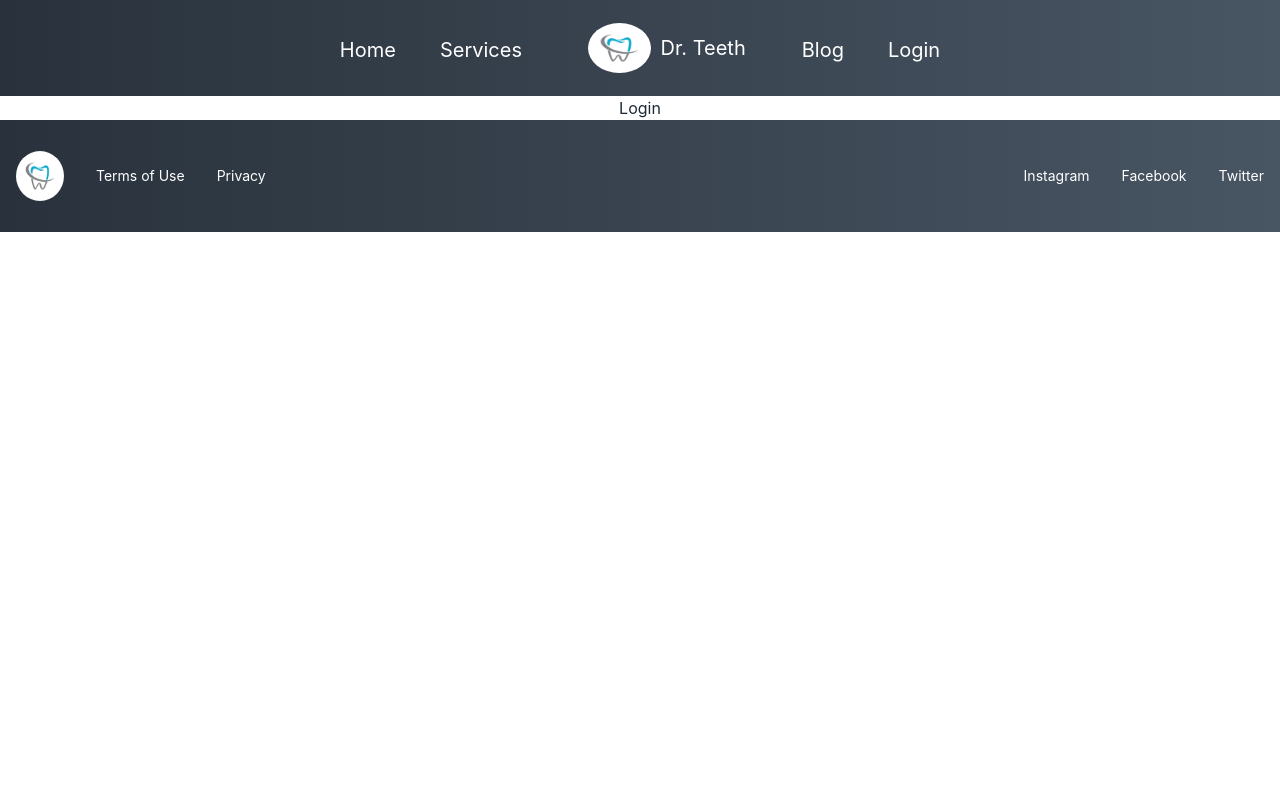
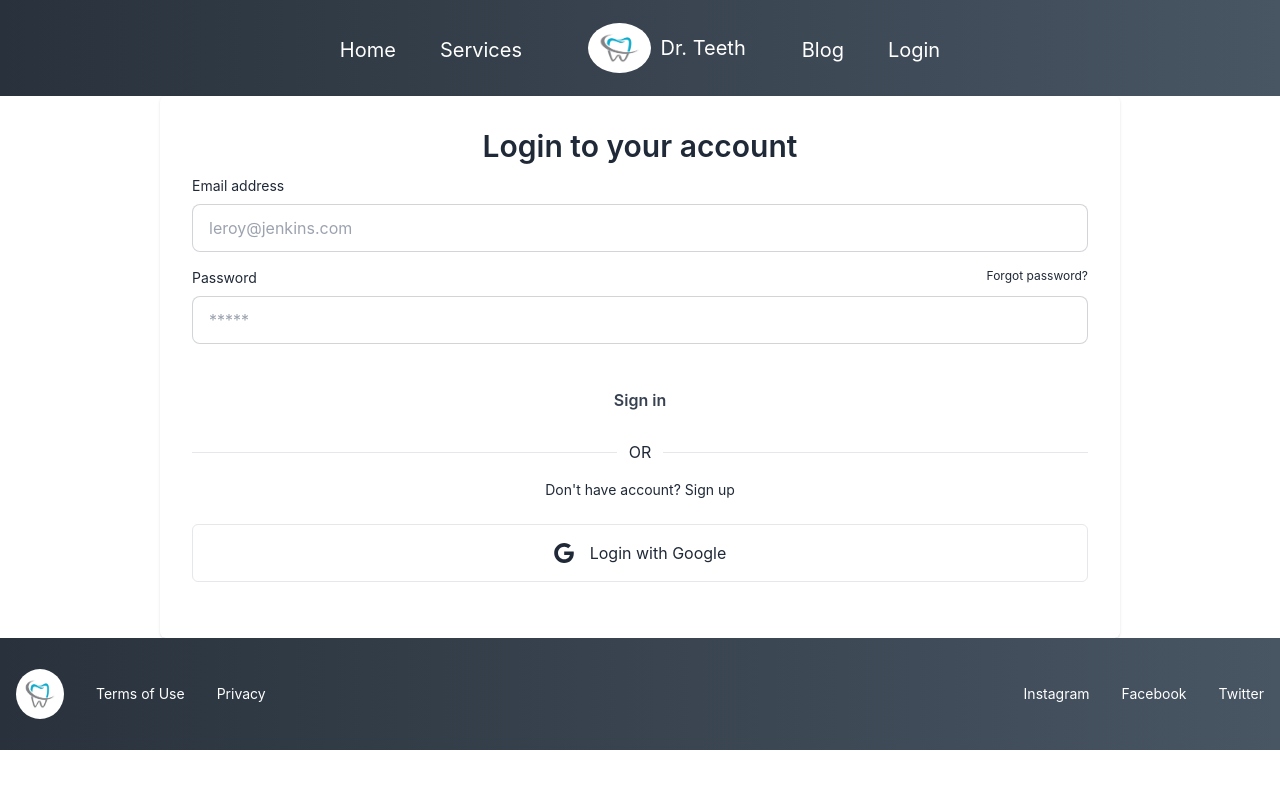
Before and after one commit to Fahim-2001/Dr-Teeth-Client, a React (Create React App) app: page /login in a window 1280 px wide. Shown: the top 788 px of the page. Built offline with nearby package versions, Linux system fonts and the light colour scheme.

Commit message:
Login and Signup pages added

```diff
--- a/src/Pages/Login/Login.js
+++ b/src/Pages/Login/Login.js
@@ -1,9 +1,90 @@
 import React from "react";
+import { Link } from "react-router-dom";
 
 const Login = () => {
   return (
-    <div>
-      <h1>Login</h1>
+    <div className="w-3/4 mx-auto  p-4 rounded-md shadow sm:p-8 dark:bg-gray-900 dark:text-gray-100">
+      <h2 className="mb-3 text-3xl font-semibold text-center">
+        Login to your account
+      </h2>
+      <form
+        novalidate=""
+        action=""
+        className="space-y-8 ng-untouched ng-pristine ng-valid "
+      >
+        <div className="space-y-4">
+          <div className="space-y-2">
+            <label for="email" className="block text-sm text-left">
+              Email address
+            </label>
+            <input
+              type="email"
+              name="email"
+              id="email"
+              placeholder="leroy@jenkins.com"
+              className="input w-full  input-bordered"
+            />
+          </div>
+          <div className="space-y-2">
+            <div className="flex justify-between">
+              <label for="password" className="text-sm">
+                Password
+              </label>
+              <Link
+                rel="noopener noreferrer"
+                href="#"
+                className="text-xs hover:underline dark:text-gray-400"
+              >
+                Forgot password?
+              </Link>
+            </div>
+            <input
+              type="password"
+              name="password"
+              id="password"
+              placeholder="*****"
+              className="input w-full  input-bordered"
+            />
+          </div>
+        </div>
+        <button
+          type="button"
+          className="w-full px-8 py-3 text-gray-700 font-semibold rounded-md hover:bg-gray-700 hover:text-white"
+        >
+          Sign in
+        </button>
+      </form>
+      <div className="flex items-center w-full my-4">
+        <hr className="w-full dark:text-gray-400" />
+        <p className="px-3 dark:text-gray-400">OR</p>
+        <hr className="w-full dark:text-gray-400" />
+      </div>
+      <p className="text-sm text-center dark:text-gray-400">
+        Don't have account?{" "}
+        <Link
+          to="/signup"
+          rel="noopener noreferrer"
+          className="focus:underline hover:underline"
+        >
+          Sign up
+        </Link>
+      </p>
+      <div className="my-6 space-y-4">
+        <button
+          aria-label="Login with Google"
+          type="button"
+          className="flex items-center justify-center w-full p-4 space-x-4 border rounded-md focus:ring-2 focus:ring-offset-1 dark:border-gray-400 focus:ring-violet-400"
+        >
+          <svg
+            xmlns="http://www.w3.org/2000/svg"
+            viewBox="0 0 32 32"
+            className="w-5 h-5 fill-current"
+          >
+            <path d="M16.318 13.714v5.484h9.078c-0.37 2.354-2.745 6.901-9.078 6.901-5.458 0-9.917-4.521-9.917-10.099s4.458-10.099 9.917-10.099c3.109 0 5.193 1.318 6.38 2.464l4.339-4.182c-2.786-2.599-6.396-4.182-10.719-4.182-8.844 0-16 7.151-16 16s7.156 16 16 16c9.234 0 15.365-6.49 15.365-15.635 0-1.052-0.115-1.854-0.255-2.651z"></path>
+          </svg>
+          <p>Login with Google</p>
+        </button>
+      </div>
     </div>
   );
 };
--- a/src/Pages/Shared/Header/Header/Header.js
+++ b/src/Pages/Shared/Header/Header/Header.js
@@ -28,7 +28,7 @@
         </ul>
         <Link
           rel="noopener noreferrer"
-          href="#"
+          to="/home"
           aria-label="Back to homepage"
           className="flex items-center p-2"
         >
--- a/src/Pages/SignUp/SignUp.js
+++ b/src/Pages/SignUp/SignUp.js
@@ -1,9 +1,104 @@
 import React from "react";
+import { Link } from "react-router-dom";
 
 const SignUp = () => {
   return (
-    <div>
-      <h1>Sign Up</h1>
+    <div className="w-3/4 mx-auto  p-4 rounded-md shadow sm:p-8 dark:bg-gray-900 dark:text-gray-100">
+      <h2 className="mb-3 text-3xl font-semibold text-center">
+        Create an account
+      </h2>
+      <form
+        novalidate=""
+        action=""
+        className="space-y-8 ng-untouched ng-pristine ng-valid "
+      >
+        <div className="space-y-4">
+          <div className="space-y-2">
+            <label for="email" className="block text-sm text-left">
+              Email address
+            </label>
+            <input
+              type="email"
+              name="email"
+              id="email"
+              placeholder="leroy@jenkins.com"
+              className="input w-full  input-bordered"
+            />
+          </div>
+          <div className="space-y-2">
+            <div className="flex justify-between">
+              <label for="password" className="text-sm">
+                Password
+              </label>
+              <Link
+                rel="noopener noreferrer"
+                href="#"
+                className="text-xs hover:underline dark:text-gray-400"
+              >
+                Forgot password?
+              </Link>
+            </div>
+            <input
+              type="password"
+              name="password"
+              id="password"
+              placeholder="*****"
+              className="input w-full  input-bordered"
+            />
+          </div>
+          <div className="space-y-2">
+            <div className="flex justify-between">
+              <label for="confirmpassword" className="text-sm">
+                Confirm Password
+              </label>
+            </div>
+            <input
+              type="password"
+              name="confirmpassword"
+              id="password"
+              placeholder="*****"
+              className="input w-full  input-bordered"
+            />
+          </div>
+        </div>
+        <button
+          type="button"
+          className="w-full px-8 py-3 text-gray-700 font-semibold rounded-md hover:bg-gray-700 hover:text-white"
+        >
+          Sign in
+        </button>
+      </form>
+      <div className="flex items-center w-full my-4">
+        <hr className="w-full dark:text-gray-400" />
+        <p className="px-3 dark:text-gray-400">OR</p>
+        <hr className="w-full dark:text-gray-400" />
+      </div>
+      <p className="text-sm text-center dark:text-gray-400">
+        Do you have an account?{" "}
+        <Link
+          to="/login"
+          rel="noopener noreferrer"
+          className="focus:underline hover:underline"
+        >
+          Log In
+        </Link>
+      </p>
+      <div className="my-6 space-y-4">
+        <button
+          aria-label="Login with Google"
+          type="button"
+          className="flex items-center justify-center w-full p-4 space-x-4 border rounded-md focus:ring-2 focus:ring-offset-1 dark:border-gray-400 focus:ring-violet-400"
+        >
+          <svg
+            xmlns="http://www.w3.org/2000/svg"
+            viewBox="0 0 32 32"
+            className="w-5 h-5 fill-current"
+          >
+            <path d="M16.318 13.714v5.484h9.078c-0.37 2.354-2.745 6.901-9.078 6.901-5.458 0-9.917-4.521-9.917-10.099s4.458-10.099 9.917-10.099c3.109 0 5.193 1.318 6.38 2.464l4.339-4.182c-2.786-2.599-6.396-4.182-10.719-4.182-8.844 0-16 7.151-16 16s7.156 16 16 16c9.234 0 15.365-6.49 15.365-15.635 0-1.052-0.115-1.854-0.255-2.651z"></path>
+          </svg>
+          <p>Login with Google</p>
+        </button>
+      </div>
     </div>
   );
 };
--- a/src/Routes/Routes.js
+++ b/src/Routes/Routes.js
@@ -5,6 +5,7 @@
 import Login from "../Pages/Login/Login";
 import Logout from "../Pages/Logout/Logout";
 import Services from "../Pages/Services/Services/Services";
+import SignUp from "../Pages/SignUp/SignUp";
 
 const routes = createBrowserRouter([
   {
@@ -32,6 +33,10 @@
         element: <Logout></Logout>,
       },
       {
+        path: "/signup",
+        element: <SignUp></SignUp>,
+      },
+      {
         path: "/blog",
         element: <Blog></Blog>,
       },
```
